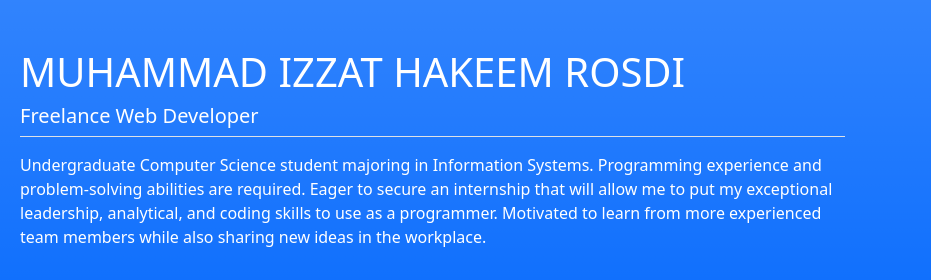
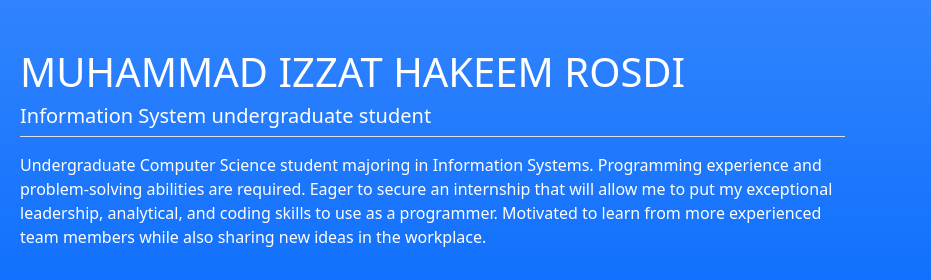
Before and after one commit to Izathakem/wie2002_t4, a plain HTML site: page index.html in a window 1280 px wide. Shown: the top 280 px of the page, 349-1280 px from the left. Drawn offline with nearby package versions, Linux system fonts and the light colour scheme.

Commit message:
Update index.html

```diff
--- a/index.html
+++ b/index.html
@@ -19,7 +19,7 @@
                 </div>
                 <div class="col-md-9">
                     <h1>MUHAMMAD IZZAT HAKEEM ROSDI</h1>
-                    <h5>Freelance Web Developer</h5>
+                    <h5>Information System undergraduate student</h5>
                     <p class="border-top pt-3">Undergraduate Computer Science student majoring in Information Systems.
                         Programming experience and problem-solving abilities are required. Eager to secure an internship
                         that will allow me to put my exceptional leadership, analytical, and coding skills to use as a
```
